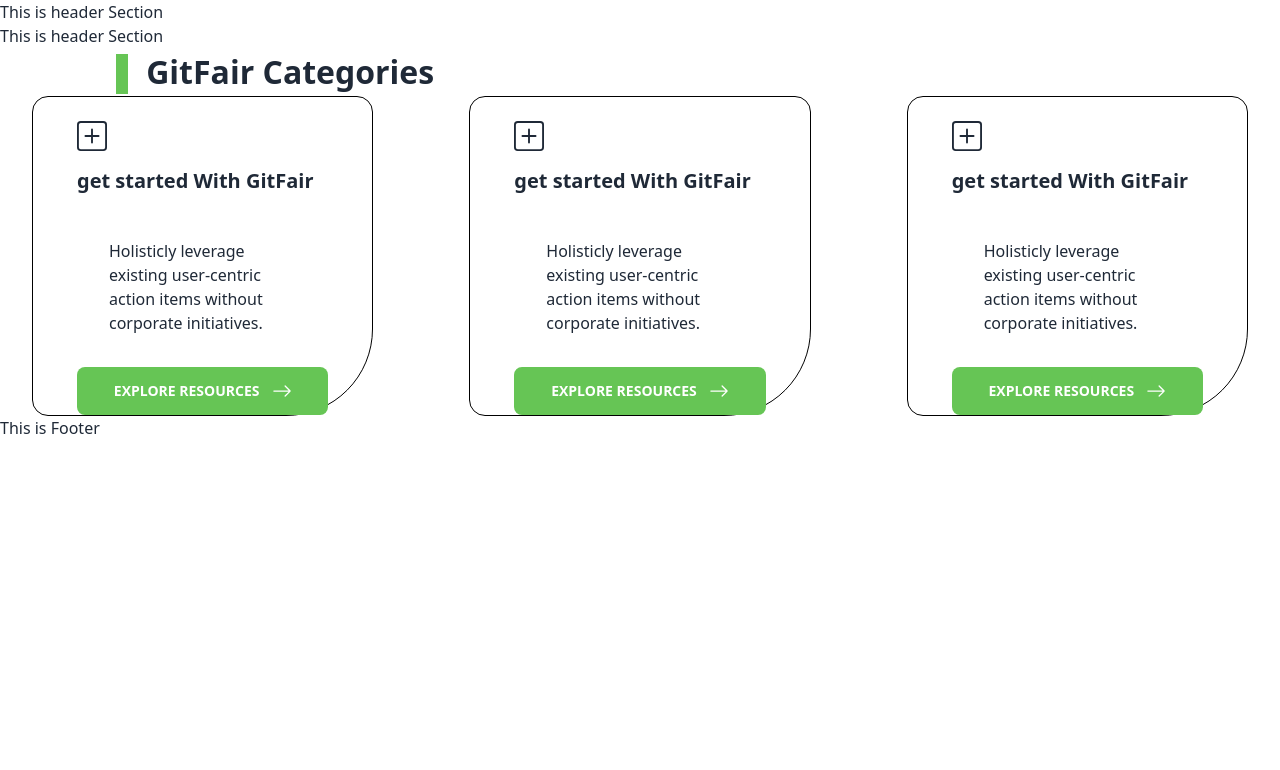
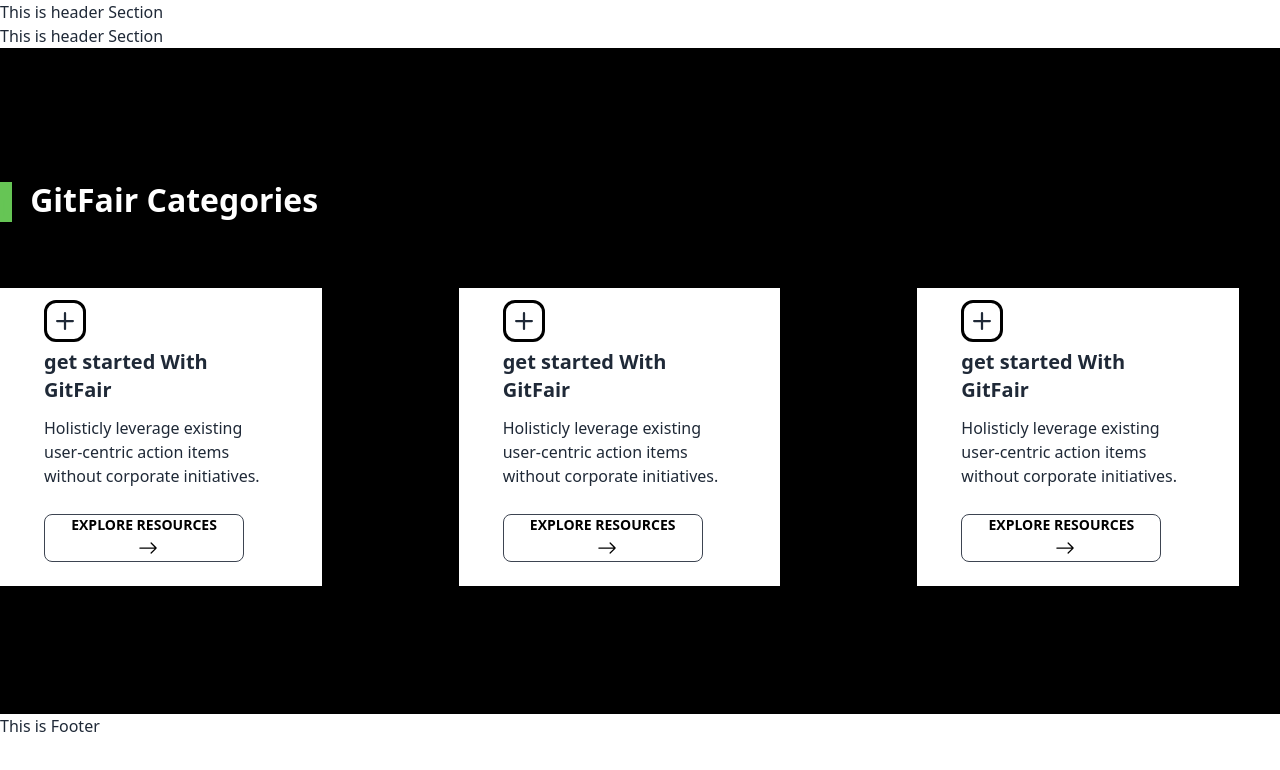
Before and after one commit to SofiuzzamanSofi/GitFair-Client-Side, a React (Create React App) app: page / in a window 1280 px wide. Shown: the top 770 px of the page. Built offline with nearby package versions, Linux system fonts and the light colour scheme; the HTML template or start-up script is replaced by a standard one.

Commit message:
complete categories part added

```diff
--- a/src/Components/Home/Categories.css
+++ b/src/Components/Home/Categories.css
@@ -11,17 +11,35 @@
     background-color: #66C555;
 }
 
-.head-div {
-    margin-left: 116px;
-}
+.category-head-div {}
 
 .category {
     font-weight: 600;
     font-size: 32px;
+    color: white;
 }
 
 /* card section  */
 .card-div {
-    border: 1px solid black;
+
+
+    max-width: 321.82px;
+    width: 321.82px;
+}
+
+:hover.card-div {
     border-bottom-right-radius: 87px;
 }
+
+.button {
+    width: 200.03px;
+    height: 34.32px;
+}
+
+:hover.button {
+    background-color: #66C555;
+}
+
+.borded {
+    border: 3px solid black;
+}
--- a/src/Components/Home/Categories.js
+++ b/src/Components/Home/Categories.js
@@ -25,11 +25,11 @@
 
 
     return (
-        <div>
-            <div className='head-div'>
+        <div className=' bg-black py-32'>
+            <div className='category-head-div mb-16'>
                 <div className='lime inline-block pt-3'>|</div> <div className='inline'><h1 className='inline category'>GitFair Categories</h1></div>
             </div>
-            <div className=' grid grid-cols-1 lg:grid-cols-3 gap-24 mx-8'>
+            <div className=' grid grid-cols-1 lg:grid-cols-3 gap-24'>
                 {
                     fakedata.map(fd => <CategoryCard
                         key={fd.id}
--- a/src/Components/Home/CategoryCard.js
+++ b/src/Components/Home/CategoryCard.js
@@ -1,15 +1,20 @@
 import React from 'react';
-import { BsArrowRight, BsPlusSquare, IconName } from "react-icons/bs";
+import { BsArrowRight, BsPlus, BsPlusSquare, IconName } from "react-icons/bs";
 
 const CategoryCard = ({ fd }) => {
     const { id, title, para } = fd
     return (
         <div>
-            <div className='card-div px-11 pt-6 card border-r-0'>
-                <BsPlusSquare className='text-3xl mb-4'></BsPlusSquare>
-                <h1 className='text-xl font-semibold card-title'>{title}</h1>
-                <p className='mt-3 card-body'>{para}</p>
-                <button className='btn border-none lime-color'><span className='text-white my-0'>Explore resources</span><BsArrowRight className='ml-3 text-xl'></BsArrowRight></button>
+
+
+
+            <div className='card-div bg-white px-11 py-6 relative duration-500 '>
+                <div className='border mb-4 absolute top-3 border-black rounded-xl inline-block borded'>
+                    <BsPlus className='text-4xl font-bold'></BsPlus>
+                </div>
+                <h1 className='text-xl mt-9 font-semibold card-title'>{title}</h1>
+                <p className='mt-3 mb-6'>{para}</p>
+                <button className='btn bg-white text-black outlined  hover:text-white hover:border-none button'>Explore resources<BsArrowRight className='ml-2 text-xl'></BsArrowRight></button>
             </div>
         </div>
     );
```
